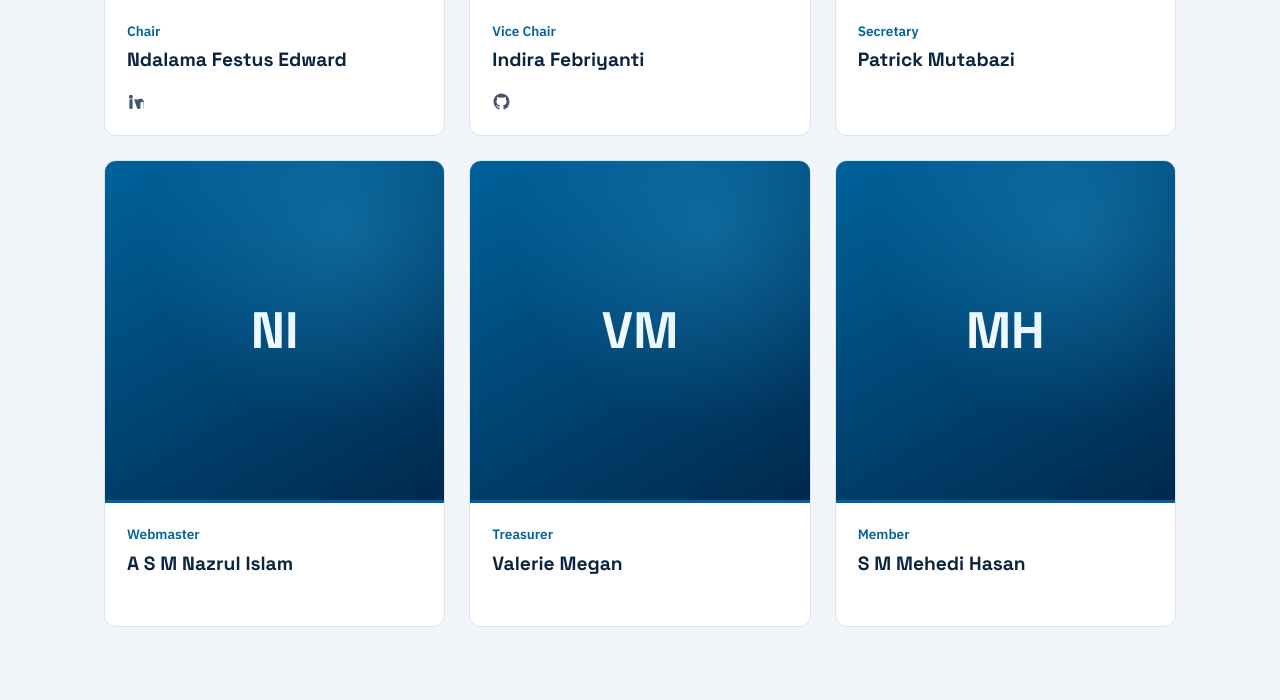
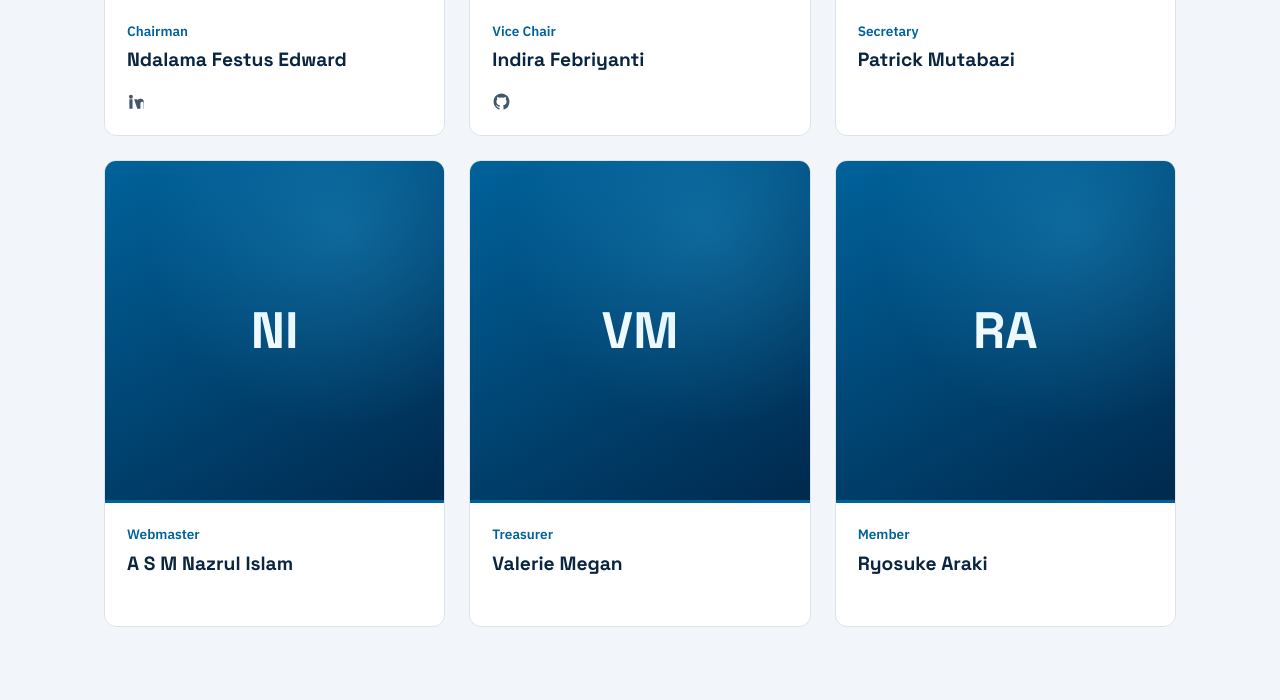
Before and after one commit to ieee-sb-naist/redesign-preview, a plain HTML site: page index.html in a window 1280 px wide. Shown: the part 2280-2980 px from the top of the page. Drawn offline with Linux system fonts and the light colour scheme.

Commit message:
Update member roles and remove commented styles

```diff
--- a/index.html
+++ b/index.html
@@ -30,8 +30,6 @@
   /* nav */
   header.nav{position:sticky;top:0;z-index:60;background:rgba(255,255,255,.94);backdrop-filter:blur(8px);border-bottom:1px solid var(--line);}
   .nav-inner{display:flex;align-items:center;justify-content:space-between;height:66px;}
-  /* .brand{display:flex;align-items:center;gap:10px;font-family:"Space Grotesk";font-weight:700;color:var(--ieee-navy);font-size:1.05rem;letter-spacing:-.02em;}
-  .brand .mark{width:26px;height:26px;flex:0 0 auto;} */
   .brand{display:flex;align-items:center;}
   .brand img{height:40px;width:auto;display:block;}
   .nav-links{display:flex;align-items:center;gap:26px;}
@@ -49,8 +47,6 @@
   .slides{position:absolute;inset:0;z-index:0;}
   .slide{position:absolute;inset:0;background-size:cover;background-position:center;opacity:0;transition:opacity 1s ease;}
   .slide.on{opacity:1;}
-  /* .hero-overlay{position:relative;z-index:2;min-height:600px;display:flex;align-items:flex-start;background:linear-gradient(112deg, rgba(0,26,51,.58) 0%, rgba(0,33,61,.36) 46%, rgba(0,73,124,.14) 100%);}
-  .hero-overlay .wrap{padding-top:108px;padding-bottom:96px;} */
   .hero-overlay{position:absolute;inset:0;z-index:1;background:linear-gradient(112deg, rgba(0,26,51,.58) 0%, rgba(0,33,61,.36) 46%, rgba(0,73,124,.14) 100%);}
   .hero .wrap{position:relative;z-index:2;padding-top:108px;padding-bottom:96px;}
 
@@ -74,7 +70,6 @@
   /* section heads */
   .shead{max-width:none;margin-bottom:44px;}
   .shead h2{font-size:clamp(1.8rem,3.4vw,2.5rem);color:var(--ieee-navy);}
-  /* .shead h2::after{content:"";display:block;width:52px;height:3px;background:var(--nara);border-radius:2px;margin-top:16px;} */
   .shead p{color:var(--ink-soft);font-size:1.08rem;margin-top:14px;max-width:none;}
   #about .shead{max-width:none;}
   #about .shead p{max-width:none;}
@@ -313,7 +308,7 @@
         <div class="member">
           <img class="pic" src="https://ieee-sb-naist.github.io/img/team/ndalama-f-e.jpg" alt="Ndalama Festus Edward">
           <div class="mbody">
-            <div class="role">Chair</div><div class="name">Ndalama Festus Edward</div>
+            <div class="role">Chairman</div><div class="name">Ndalama Festus Edward</div>
             <div class="socials"><a href="https://www.linkedin.com/in/festus-ndalama-50896356/" target="_blank" rel="noopener" aria-label="LinkedIn"><svg viewBox="0 0 24 24" fill="currentColor"><path d="M4.98 3.5a2.5 2.5 0 1 1 0 5 2.5 2.5 0 0 1 0-5zM3 9h4v12H3zM9 9h3.8v1.7h.05c.53-1 1.83-2.05 3.77-2.05 4.03 0 4.78 2.65 4.78 6.1V21H21v-5.6c0-1.34-.02-3.07-1.87-3.07-1.87 0-2.16 1.46-2.16 2.97V21H13z"/></svg></a></div>
           </div>
         </div>
@@ -337,8 +332,8 @@
           <div class="mbody"><div class="role">Treasurer</div><div class="name">Valerie Megan</div><div class="socials"></div></div>
         </div>
         <div class="member">
-          <div class="ph-init">MH</div>
-          <div class="mbody"><div class="role">Member</div><div class="name">S M Mehedi Hasan</div><div class="socials"></div></div>
+          <div class="ph-init">RA</div>
+          <div class="mbody"><div class="role">Member</div><div class="name">Ryosuke Araki</div><div class="socials"></div></div>
         </div>
       </div>
     </div>
@@ -476,7 +471,7 @@
         <path d="M1054,80 L1080,71 L1106,80 Z"/>
         <path d="M1060,70 L1080,62 L1100,70 Z"/>
       </g>
-      <g fill="#c24e2e"><rect x="1078" y="50" width="4" height="12"/><circle cx="1080" cy="50" r="3"/></g>
+      <g fill="#0e3454"><rect x="1078" y="50" width="4" height="12"/><circle cx="1080" cy="50" r="3"/></g>
     </svg>
   </div>
   <div class="wrap ft-inner">
@@ -539,7 +534,7 @@
     {date:"2022",title:"English Presentation Competition 2022",img:EV+"english-presentation-2022.jpeg",text:"A member took part in the English Presentation Competition 2022, hosted at Ritsumeikan University."},
     {date:"2022",title:"Members photo session 2022",img:EV+"photo-session-2022.jpeg",text:"We gathered to take updated member photos for the website. Thanks to Felan Carlo Garcia for taking the pictures."},
     {date:"2021",title:"Members photo session 2021",img:EV+"photo-session-2021.JPG",text:"We took photos of the members to refresh the website for the year. Thanks to Felan Carlo Garcia for taking the pictures."},
-    {date:"Feb 2021",title:"First officers' meeting of 2021",img:EV+"20210218.JPG",text:"The officers of the Student Branch held the first meeting of the year to draft the plan for the year ahead."}
+    {date:"2021",title:"First officers' meeting of 2021",img:EV+"20210218.JPG",text:"The officers of the Student Branch held the first meeting of the year to draft the plan for the year ahead."}
   ];
   var grid=document.getElementById('events-grid');
   events.forEach(function(ev,i){
```
